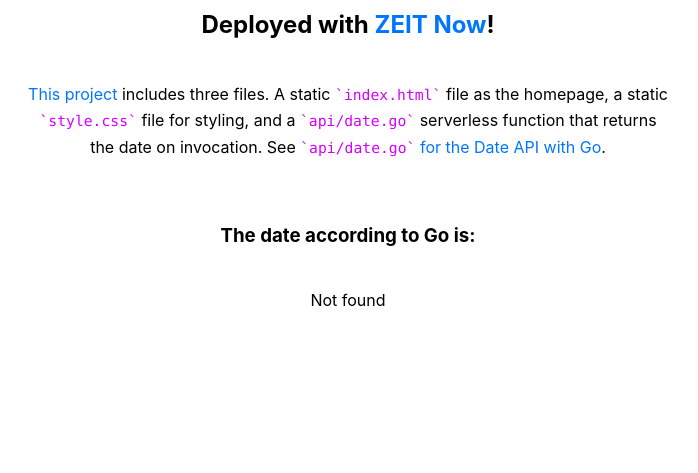
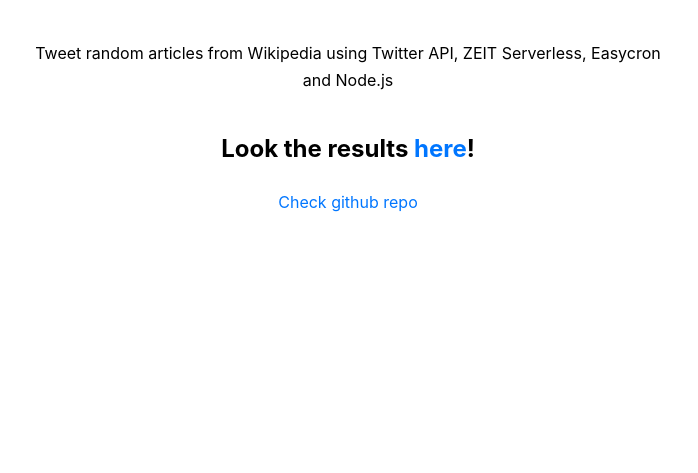
Before and after one commit to franciscogo/randomwikipedia, a website: page index.html in a window 1280 px wide. Shown: the part 327-800 px from the top of the page, without its empty margins (292-990 px from the left). Drawn offline with Linux system fonts and the light colour scheme; no server answers.

Commit message:
Fixed index.html and now.json

```diff
--- a/index.html
+++ b/index.html
@@ -1,46 +1,20 @@
 <!DOCTYPE html>
 <html>
   <head>
-    <title>Vanilla + Go API</title>
+    <title>#RandomWikipedia</title>
     <link rel="stylesheet" href="style.css" />
   </head>
   <body>
-    <h1>Welcome to a Static Site with Data from a Go API</h1>
+    <h1>#RandomWikipedia</h1>
+    <p>
+      Tweet random articles from Wikipedia using Twitter API, ZEIT Serverless, Easycron and Node.js
+    </p>
     <h2>
-      Deployed with
-      <a href="https://zeit.co/docs" target="_blank" rel="noreferrer noopener"
-        >ZEIT Now</a
+      Look the results
+      <a href="https://mobile.twitter.com/search?q=from%3Afrandresgo%20%23randomwikipedia&src=typed_query" target="_blank" rel="noreferrer noopener"
+        >here</a
       >!
     </h2>
-    <p>
-      <a
-        href="https://github.com/zeit/now-examples/blob/master/vanilla-functions"
-        target="_blank"
-        rel="noreferrer noopener"
-        >This project</a
-      >
-      includes three files. A static <code>index.html</code> file as the
-      homepage, a static <code>style.css</code> file for styling, and a
-      <code>api/date.go</code> serverless function that returns the date on
-      invocation. See
-      <a href="/api/date.go"
-        ><code>api/date.go</code> for the Date API with Go</a
-      >.
-    </p>
-    <br />
-    <h3>The date according to Go is:</h3>
-    <p class="date">Loading date...</p>
-    <script>
-      function main() {
-        return fetch('/api/date.go')
-          .then(function(response) {
-            return response.text();
-          })
-          .then(function(date) {
-            document.querySelector('.date').textContent = date;
-          });
-      }
-      main();
-    </script>
+    <a href="https://github.com/franciscogo/randomwikipedia">Check github repo</a>
   </body>
 </html>
--- a/now.json
+++ b/now.json
@@ -1,4 +1,10 @@
 {
+  "env": {
+    "twitter_consumer_key": "@twitter_consumer_key",
+    "twitter_consumer_secret": "@twitter_consumer_secret",
+    "twitter_access_token": "@twitter_access_token",
+    "twitter_access_token_secret": "@twitter_access_token_secret"
+  },
   "build": {
     "env": {
       "twitter_consumer_key": "@twitter_consumer_key",
```
